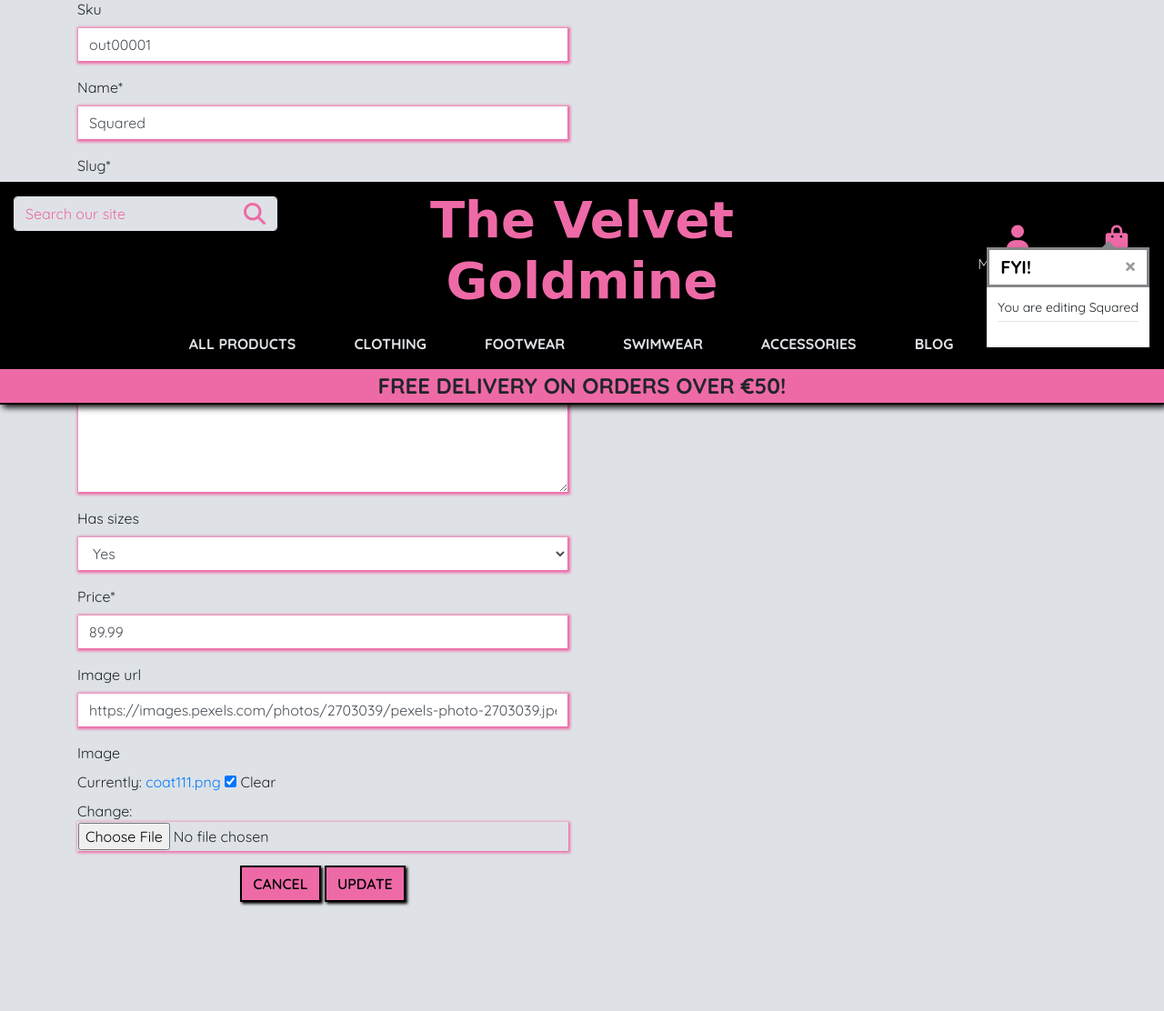
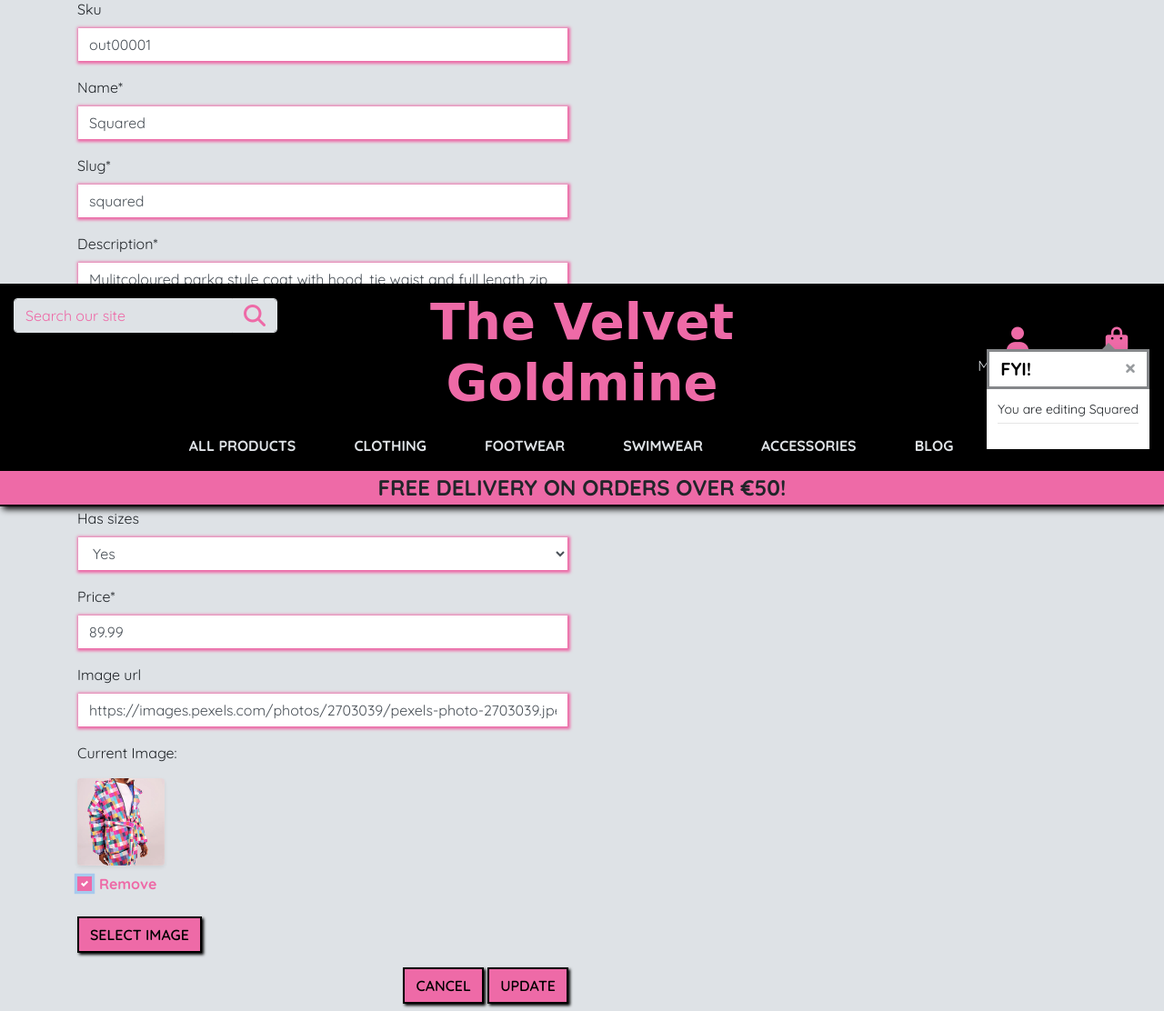
Before and after one commit to aineon/vg_practice, a Django app: page /products/edit/39/ in a window 1280 px wide, after a click on "Remove". Shown: the part 494-1606 px from the top of the page at 91% size. Before the commit the page ends 1490 px from the top, so only its background shows below. Run offline with Django 3.2, Linux system fonts and the light colour scheme; the visitor is signed in with stand-in values (Sample User, id 1); data comes from the database, SQL or seed files in the repository; some libraries are stand-ins or nearby versions; some web fonts are replaced.

Commit message:
Fix image field on add/edit products

```diff
--- a/products/forms.py
+++ b/products/forms.py
@@ -1,5 +1,6 @@
 from django import forms
 from .models import Product, Category
+from .widgets import CustomClearableFileInput
 
 
 class ProductForm(forms.ModelForm):
@@ -7,6 +8,9 @@ class ProductForm(forms.ModelForm):
     class Meta:
         model = Product
         fields = '__all__'
+
+    image = forms.ImageField(label='Image', required=False,
+                             widget=CustomClearableFileInput)
 
     def __init__(self, *args, **kwargs):
         super().__init__(*args, **kwargs)
--- /dev/null
+++ b/products/templates/products/custom_widget_templates/custom_clearable_file_input.html
@@ -0,0 +1,17 @@
+{% if widget.is_initial %}
+    <p>{{ widget.initial_text }}:</p>
+    <a href="{{ widget.value.url }}">
+        <img width="96" height="96" class="rounded shadow-sm" src="{{ widget.value.url }}">
+    </a>
+    {% if not widget.required %}
+        <div class="custom-control custom-checkbox mt-2">
+            <input class="custom-control-input" type="checkbox" name="{{ widget.checkbox_name }}" id="{{ widget.checkbox_id }}">
+            <label class="custom-control-label text-pink font-weight-bold" for="{{ widget.checkbox_id }}">{{ widget.clear_checkbox_label }}</label>
+        </div>
+    {% endif %}<br>
+    {{ widget.input_text }}
+{% endif %}
+<span class="btn shop-btn rounded-0  text-uppercase btn-file">
+    Select Image <input id="new-image" type="{{ widget.type }}" name="{{ widget.name }}"{% include "django/forms/widgets/attrs.html" %}>
+</span>
+<strong><p class="text-pink" id="filename"></p></strong>
--- a/products/templates/products/edit_product.html
+++ b/products/templates/products/edit_product.html
@@ -23,8 +23,14 @@
             <div class="col-12 col-md-6">
                 <form method="POST" action="{% url 'edit_product' product.id %}" class="form mb-2" enctype="multipart/form-data">
                     {% csrf_token %}
-                    {{ form | crispy }}
-                    <div class="text-center">
+                    {% for field in form %}
+                        {% if field.name != 'image' %}
+                            {{ field | as_crispy_field }}
+                        {% else %}
+                            {{ field }}
+                        {% endif %}
+                    {% endfor %}
+                    <div class="float-right mb-2">
                         <a class="btn shop-btn rounded-0 text-uppercase" href="{% url 'products' %}">Cancel</a>
                         <button class="btn shop-btn rounded-0 text-uppercase" type="submit">Update</button>
                     </div>
@@ -34,3 +40,13 @@
 
     </div>
 {% endblock %}
+
+{% block postloadjs %}
+{{ block.super }}
+    <script type="text/javascript">
+        $('#new-image').change(function() {
+            let file = $('#new-image')[0].files[0];
+            $('#filename').text(`Image will be set to: ${file.name}`);
+        });
+    </script>
+{% endblock %}
--- a/static/css/base.css
+++ b/static/css/base.css
@@ -470,7 +470,43 @@ footer {
     border: 1px solid transparent;
 }
 
+.btn-file {
+    position: relative;
+    overflow: hidden;
+}
 
+.btn-file input[type="file"] {
+    position: absolute;
+    top: 0;
+    right: 0;
+    min-width: 100%;
+    min-height: 100%;
+    opacity: 0;
+    cursor: pointer;
+}
+
+.custom-checkbox .custom-control-label::before {
+    border-radius: 0;
+    border-color: #ee6aa7;
+}
+
+.custom-checkbox .custom-control-input:checked~.custom-control-label::before {
+    background-color: #ee6aa7;
+    border-color: #ee6aa7;
+    border-radius: 0;
+}
+
+.img-btn {
+    background-color: #ee6aa7;
+    color: black;
+    border: 2px solid black;
+    font-weight: 700;
+}
+
+.img-btn:hover {
+    background-color: #000;
+    color: #ee6aa7;
+}
 
 /* Toasts */
 
```
Also changed, not shown: products/templates/products/add_product.html (+18 -2 lines), products/widgets.py (added, +9 -0 lines).
